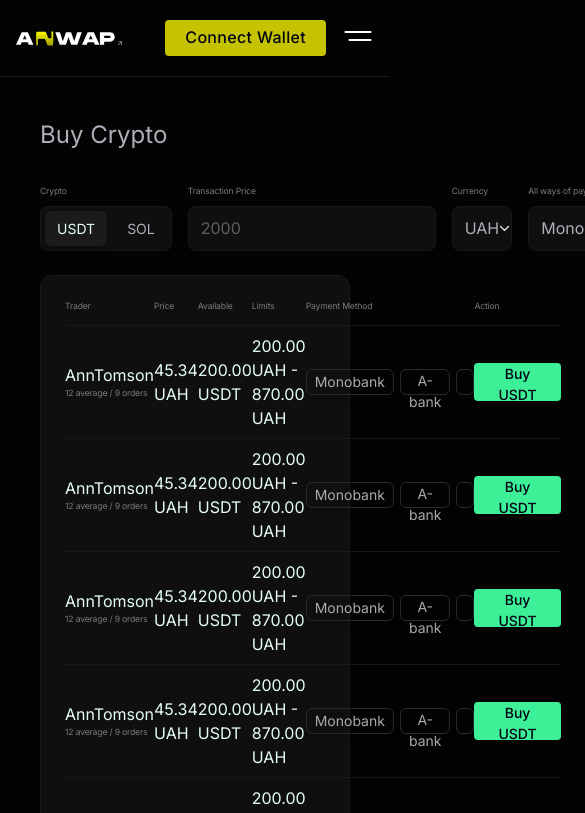
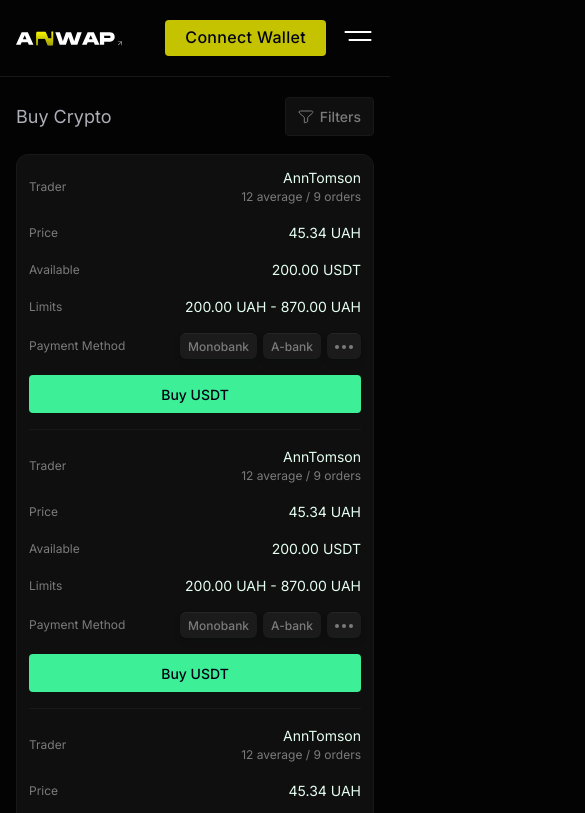
Before and after one commit to yurii-krymskiy/ASWAP, a React (Vite) app: page /buy in a window 390 px wide. Shown: the top 813 px of the page, 585 px wide, since content can reach past the window. Built offline with nearby package versions, Linux system fonts and the light colour scheme.

Commit message:
buy crypto mobile

```diff
--- a/package.json
+++ b/package.json
@@ -15,6 +15,7 @@
     "react": "^19.1.0",
     "react-chartjs-2": "^5.3.0",
     "react-dom": "^19.1.0",
+    "react-paginate": "^8.3.0",
     "react-router-dom": "^7.7.0",
     "tailwindcss": "^4.1.11",
     "usehooks-ts": "^3.1.1"
--- a/src/components/ui/CustomDropdown.tsx
+++ b/src/components/ui/CustomDropdown.tsx
@@ -42,7 +42,7 @@ const CustomDropdown: React.FC<CustomDropdownProps> = ({ selectedText, options,
           {icon && (
             <img src={icon} alt="icon" className="w-[26px] object-contain" />
           )}
-          <span className="text-[16px] font-normal">{selectedText}</span>
+          <span className="text-[14px] md:text-[16px] font-normal">{selectedText}</span>
         </div>
         <img src="/icons/arrow-white.svg" alt="arrow" width={12} height={12} className="cursor-pointer" />
       </div>
--- /dev/null
+++ b/src/components/ui/CustomPagination.tsx
@@ -0,0 +1,40 @@
+import ReactPaginate from "react-paginate";
+
+const Pagination = ({
+  totalPages,
+  handlePageChange,
+}: {
+  totalPages: number;
+  handlePageChange: (selectedPage: { selected: number }) => void;
+}) => {
+  return (
+    <div className="flex justify-center">
+      <ReactPaginate
+        previousLabel="<"
+        nextLabel=">"
+        breakLabel="..."
+        pageCount={totalPages}
+        marginPagesDisplayed={2}
+        pageRangeDisplayed={5}
+        onPageChange={handlePageChange}
+        containerClassName="flex items-center"
+        pageClassName="h-[36px] w-[36px] bg-[#1D1D1D] border border-[#181818] flex items-center justify-center cursor-pointer font-normal"
+        pageLinkClassName="text-[12px] text-[#7B7B7B] w-full h-full flex items-center justify-center font-normal"
+
+        previousClassName="h-[36px] w-[36px] bg-[#1D1D1D] border border-[#181818] rounded-l-md flex items-center justify-center cursor-pointer font-normal"
+        previousLinkClassName="text-[12px] text-[#7B7B7B] w-full h-full flex items-center justify-center font-normal"
+
+        nextClassName="h-[36px] w-[36px] bg-[#1D1D1D] border border-[#181818] rounded-r-md flex items-center justify-center cursor-pointer font-normal"
+        nextLinkClassName="text-[12px] text-[#7B7B7B] w-full h-full flex items-center justify-center font-normal"
+
+        breakClassName="h-[36px] w-[36px] bg-[#1D1D1D] border border-[#181818] flex items-center justify-center cursor-default font-normal"
+        breakLinkClassName="text-[12px] text-[#7B7B7B] w-full h-full flex items-center justify-center font-normal"
+
+        activeClassName="h-[36px] w-[36px] bg-[#C5C300] border border-[#C5C300] flex items-center justify-center cursor-pointer font-normal"
+        activeLinkClassName="text-[12px] text-[#020313] w-full h-full flex items-center justify-center font-normal"
+      />
+    </div>
+  );
+};
+
+export default Pagination;
--- a/src/components/ui/GridButton.tsx
+++ b/src/components/ui/GridButton.tsx
@@ -10,7 +10,7 @@ const GridButton = ({ content, variant = "primary" }: GridButtonProps) => {
   return (
     <button
       className={clsx(
-        "h-[26px] px-2 rounded-md text-[14px] text-[#7B7B7B] leading-[150%] transition-colors duration-200 cursor-pointer",
+        "h-[26px] px-2 rounded-md text-[12px] md:text-[14px] text-[#7B7B7B] leading-[150%] transition-colors duration-200 cursor-pointer",
         "shadow-[0px_1px_1px_0px_rgba(0,14,15,0.3),0px_4px_6px_0px_rgba(0,14,15,0.15)]",
         {
           "bg-white/5 border-t border-white/5 font-medium hover:bg-white/15":
--- a/src/components/ui/SideButton.tsx
+++ b/src/components/ui/SideButton.tsx
@@ -10,8 +10,8 @@ const SideButton = ({ text, variant = "buy" }: SideButtonProps) => {
     <button
       className={clsx(
         "text-[#020313] text-[14px] font-medium cursor-pointer",
-        "h-[38px] px-6 w-fit rounded-[4px]",
-        "transition-all duration-300 ease-in-out transform",
+        "h-[38px] px-6 rounded-[4px]",
+        "transition-all w-full md:w-fit duration-300 ease-in-out transform",
         "hover:brightness-110 hover:shadow-md hover:-translate-y-[1px] active:translate-y-0 active:brightness-95",
         {
           "bg-[#3DF097] hover:bg-[#2EE68A]": variant === "buy",
--- a/src/pages/BuyCrypto/BuyCrypto.tsx
+++ b/src/pages/BuyCrypto/BuyCrypto.tsx
@@ -5,20 +5,36 @@ import CustomDropdown from "../../components/ui/CustomDropdown";
 import BuyCryptoGrid from "./components/BuyCryptoGrid";
 import CryptoCard from "./components/CryptoCard";
 import { cryptoCards } from "./static/cryptoCards";
+import CustomModalWrapper from "../../components/ui/CustomModalWrapper";
+import FilterModal from "./components/FilterModal";
 
 const BuyCrypto = () => {
   const [selectedCoin, setSelectedCoin] = useState("USDT");
   const [currency, setCurrency] = useState("UAH");
   const [paymentMethod, setPaymentMethod] = useState("Monobank");
   const [price, setPrice] = useState("Price");
-console.log(selectedCoin);
+  console.log(selectedCoin);
+
+  const [open, setOpen] = useState(false);
+
+  const handleClose = () => setOpen(false);
+  const handleOpen = () => setOpen(true);
+
 
   return (
-    <main className="w-screen max-w-[1400px] mx-auto px-[40px] mt-[40px] mb-15">
-      <section className="flex flex-col mb-25">
-        <p className="text-[24px] text-[#AEAEB8] mb-8">Buy Crypto</p>
-
-        <div className="flex flex-row gap-4 mb-6">
+    <main className="w-screen max-w-[1400px] mx-auto px-[16px] md:px-[40px] mt-[20px] md:mt-[78px]">
+      <CustomModalWrapper isOpen={open} onClose={handleClose}>
+        <FilterModal />
+      </CustomModalWrapper>
+      <section className="flex flex-col mb-8 md:mb-25">
+        <div className="flex flex-row items-center justify-between mb-[18px] md:mb-8">
+          <p className="text-[18px] md:text-[24px] text-[#AEAEB8]">Buy Crypto</p>
+          <button className="flex md:hidden flex-row items-center bg-[#0F0F0F] border border-[#181818] rounded-[4px] py-2 px-3 gap-1.5" onClick={handleOpen}>
+            <img src="/icons/filter.svg" alt="filter" />
+            <p className="text-[14px] text-[#7B7B7B] font-medium">Filters</p>
+          </button>
+        </div>
+        <div className="hidden md:flex flex-row gap-4 mb-6">
           <div className="flex flex-row">
             <div className="flex flex-col">
               <p className="p2 text-[#7B7B7B] mb-2">Crypto</p>
@@ -71,11 +87,11 @@ console.log(selectedCoin);
         <BuyCryptoGrid />
       </section>
 
-      <section className="flex flex-col items-center mb-20">
-        <p className="text-[32px] text-[#E5FFF2] leading-[118%] mb-6">Deposit Local Fiat Currencies to Buy Crypto</p>
-        <p className="p1] text-[#7B7B7B] mb-11">Convert cash into crypto. Deposit over 65+ fiat currencies to get started with crypto trading.</p>
+      <section className="flex flex-col items-center mb-10 md:mb-20">
+        <p className="text-[18px] md:text-[32px] text-[#E5FFF2] leading-[118%] mb-6">Deposit Local Fiat Currencies to Buy Crypto</p>
+        <p className="text-[14px] md:text-[16px] text-center text-[#7B7B7B] mb-11">Convert cash into crypto. Deposit over 65+ fiat currencies to get started with crypto trading.</p>
 
-        <div className="grid grid-cols-1 sm:grid-cols-2 lg:grid-cols-4 gap-4">
+        <div className="grid grid-cols-1 lg:grid-cols-4 gap-3 md:gap-4">
           {cryptoCards.map((card, idx) => (
             <CryptoCard key={idx} {...card} />
           ))}
--- a/src/pages/BuyCrypto/components/BuyCryptoGrid.tsx
+++ b/src/pages/BuyCrypto/components/BuyCryptoGrid.tsx
@@ -1,35 +1,86 @@
 /* eslint-disable @typescript-eslint/no-unused-vars */
+import { useState } from "react";
 import GridButton from "../../../components/ui/GridButton";
 import SideButton from "../../../components/ui/SideButton";
+import Pagination from "../../../components/ui/CustomPagination";
 
 const BuyCryptoGrid = () => {
+  const ordersPerPage = 8; // 8 rows per page
+  const [currentPage, setCurrentPage] = useState(0);
+
+  const orders = Array.from({ length: 48 }, (_, index) => ({
+    id: index + 1,
+    position: `Position ${index + 1}`,
+    openPrice: (index + 1) * 10,
+    exitPrice: (index + 1) * 15,
+    avgPositionPrice: (index + 1) * 12,
+    realizedPNL: (index % 2 === 0 ? 100 : -50),
+    orderNumber: `ORD-${index + 1}`,
+  }));
+
+  // Pagination logic
+  const totalPages = Math.ceil(orders.length / ordersPerPage);
+  const startIndex = currentPage * ordersPerPage;
+  const currentOrders = orders.slice(startIndex, startIndex + ordersPerPage);
+  console.log(currentPage);
+
+  const handlePageChange = (selectedPage: { selected: number }) => {
+    setCurrentPage(selectedPage.selected);
+  };
+
   return (
-    <div className="bg-[#0F0F0F] border border-[#181818] grid grid-cols-[repeat(6,auto)] p-6 justify-items-start gap-y-2 items-center rounded-[12px]">
-      <p className="p2 text-[#7B7B7B] mb-1">Trader</p>
-      <p className="p2 text-[#7B7B7B] mb-1">Price</p>
-      <p className="p2 text-[#7B7B7B] mb-1">Available</p>
-      <p className="p2 text-[#7B7B7B] mb-1">Limits</p>
-      <p className="p2 text-[#7B7B7B] mb-1">Payment Method</p>
-      <p className="p2 text-[#7B7B7B] mb-1">Action</p>
+    <div className="bg-[#0F0F0F] border border-[#181818] grid grid-cols-[repeat(1,auto)] md:grid-cols-[repeat(6,auto)] p-3 md:p-6 justify-items-start gap-y-4 md:gap-y-2 items-center rounded-[12px]">
+      <div className="hidden md:contents">
+        <p className="text-[14px] text-[#7B7B7B] mb-1">Trader</p>
+        <p className="text-[14px] text-[#7B7B7B] mb-1">Price</p>
+        <p className="text-[14px] text-[#7B7B7B] mb-1">Available</p>
+        <p className="text-[14px] text-[#7B7B7B] mb-1">Limits</p>
+        <p className="text-[14px] text-[#7B7B7B] mb-1">Payment Method</p>
+        <p className="text-[14px] text-[#7B7B7B] mb-1">Action</p>
+      </div>
 
-      {[...Array(6)].map((_, index) => (
-        <div className="contents" key={index}>
-          <div className="col-span-full h-[1px] w-[100%] bg-[#181818]" />
-          <div>
-            <p className="text-[16px] text-[#E5FFF2] leading-[150%]">AnnTomson</p>
-            <p className="p2 text-[#7B7B7B]">12 average / 9 orders</p>
+      {currentOrders.map((order, index) => (
+        <div className="contents" key={order.id}>
+          <div className="hidden md:block col-span-full h-[1px] w-[100%] bg-[#181818]" />
+          <div className="flex flex-row justify-between items-center w-full">
+            <p className="text-[12px] text-[#7B7B7B] inline md:hidden">Trader</p>
+            <div>
+              <p className="text-[14px] md:text-[16px] text-end md:text-left text-[#E5FFF2] leading-[150%]">AnnTomson</p>
+              <p className="text-[12px] md:text-[14px] text-[#7B7B7B]">12 average / 9 orders</p>
+            </div>
           </div>
-          <p className="text-[16px] text-[#E5FFF2] leading-[150%]">45.34 UAH</p>
-          <p className="text-[16px] text-[#E5FFF2] leading-[150%]">200.00 USDT</p>
-          <p className="text-[16px] text-[#E5FFF2] leading-[150%]">200.00 UAH - 870.00 UAH</p>
-          <div className="flex gap-1.5">
-            <GridButton content="Monobank" variant="outline" />
-            <GridButton content="A-bank" variant="outline" />
-            <GridButton content={<img src="/icons/more.svg" alt="more" />} variant="outline" />
+          <div className="flex flex-row justify-between items-center w-full">
+            <p className="text-[12px] text-[#7B7B7B] inline md:hidden">Price</p>
+            <p className="text-[14px] md:text-[16px] text-[#E5FFF2] leading-[150%]">45.34 UAH</p>
+          </div>
+          <div className="flex flex-row justify-between items-center w-full">
+            <p className="text-[12px] text-[#7B7B7B] inline md:hidden">Available</p>
+            <p className="text-[14px] md:text-[16px] text-[#E5FFF2] leading-[150%]">200.00 USDT</p>
+          </div>
+          <div className="flex flex-row justify-between items-center w-full">
+            <p className="text-[12px] text-[#7B7B7B] inline md:hidden">Limits</p>
+            <p className="text-[14px] md:text-[16px] text-[#E5FFF2] leading-[150%]">200.00 UAH - 870.00 UAH</p>
+          </div>
+          <div className="flex flex-row justify-between items-center w-full">
+            <p className="text-[12px] text-[#7B7B7B] inline md:hidden">Payment Method</p>
+            <div className="flex gap-1.5">
+              <GridButton content="Monobank" variant="primary" />
+              <GridButton content="A-bank" variant="primary" />
+              <GridButton content={<img src="/icons/more.svg" alt="more" />} variant="primary" />
+            </div>
           </div>
           <SideButton text="Buy USDT" />
+          {index < currentOrders.length - 1 && (
+            <div className="md:hidden block col-span-full h-[1px] w-[100%] bg-[#181818]" />
+          )}
         </div>
       ))}
+      <div className="flex md:hidden justify-center gap-2 h-fit w-full">
+        <Pagination
+          totalPages={totalPages}
+          handlePageChange={handlePageChange}
+        />
+      </div>
     </div>
   );
 };
--- a/src/pages/BuyCrypto/components/CryptoCard.tsx
+++ b/src/pages/BuyCrypto/components/CryptoCard.tsx
@@ -13,13 +13,13 @@ const CryptoCard = (
     }
 ) => {
   return (
-    <div className="bg-[#0F0F0F] border border-[#181818] p-4.5 flex flex-col items-start rounded-[16px]">
+    <div className="bg-[#0F0F0F] border border-[#181818] p-4 md:p-4.5 flex flex-row md:flex-col items-start rounded-[16px] gap-3 md:gap-0">
       <img src={img} alt="crypto-block" className="mb-10 h-[42px] object-contain" />
       <div>
-        <p className="text-[#E5FFF2] text-[18px] mb-[18px] w-[90%]">
+        <p className="text-[#E5FFF2] text-[16px] md:text-[18px] mb-[10px] md:mb-[18px] w-[90%]">
           {title}
         </p>
-        <p className="text-[#FFFFFF99] text-[14px] leading-[150%]">
+        <p className="text-[#FFFFFF99] text-[12px] md:text-[14px] leading-[150%]">
           {text}
         </p>
       </div>
--- /dev/null
+++ b/src/pages/BuyCrypto/components/FilterModal.tsx
@@ -0,0 +1,67 @@
+import { useState } from "react";
+import ButtonToggle from "../../../components/ui/ButtonToggle";
+import CustomDropdown from "../../../components/ui/CustomDropdown";
+
+const FilterModal = () => {
+  const [selectedCoin, setSelectedCoin] = useState("USDT");
+  const [currency, setCurrency] = useState("UAH");
+  const [paymentMethod, setPaymentMethod] = useState("Monobank");
+  const [price, setPrice] = useState("Price");
+  console.log(selectedCoin);
+
+  return (
+    <div className="bg-[#0F0F0F] border border-[#181818] p-3 rounded-[12px] text-[#7B7B7B] text-[14px] w-[300px]">
+      <div className="flex flex-col gap-4">
+        <div>
+          <p className="text-[10px] text-[#7B7B7B] mb-2">Crypto</p>
+          <div className="h-[40px]">
+            <ButtonToggle
+              options={["USDT", "SOL"]}
+              defaultValue="USDT"
+              onChange={(val) => setSelectedCoin(val)}
+            />
+          </div>
+        </div>
+
+        <div className="w-full">
+          <p className="text-[10px] text-[#7B7B7B] mb-2">Transaction Price</p>
+          <input
+            type="text"
+            className="h-[45px] w-full outline-none bg-[#0F0F0F] border border-[#181818] rounded-[8px] text-[#AEAEB8] text-[16px] pl-3"
+            placeholder="2000"
+          />
+        </div>
+        <div className="w-full">
+          <p className="text-[10px] text-[#7B7B7B] mb-2">Currency</p>
+          <CustomDropdown
+            height="45px"
+            selectedText={currency}
+            options={["0"]}
+            setSelectedType={setCurrency}
+          />
+        </div>
+
+        <div className="w-full">
+          <p className="text-[10px] text-[#7B7B7B] mb-2">All ways of payment</p>
+          <CustomDropdown
+            height="45px"
+            selectedText={paymentMethod}
+            options={["0"]}
+            setSelectedType={setPaymentMethod}
+          />
+        </div>
+        <div className="w-full">
+          <p className="text-[10px] text-[#7B7B7B] mb-2">Sort by</p>
+          <CustomDropdown
+            height="45px"
+            selectedText={price}
+            options={["0"]}
+            setSelectedType={setPrice}
+          />
+        </div>
+      </div>
+    </div>
+  );
+};
+
+export default FilterModal;
```
Also changed, not shown: public/icons/filter.svg (added), 1 other file (tests, documents, lock files or other folders).
